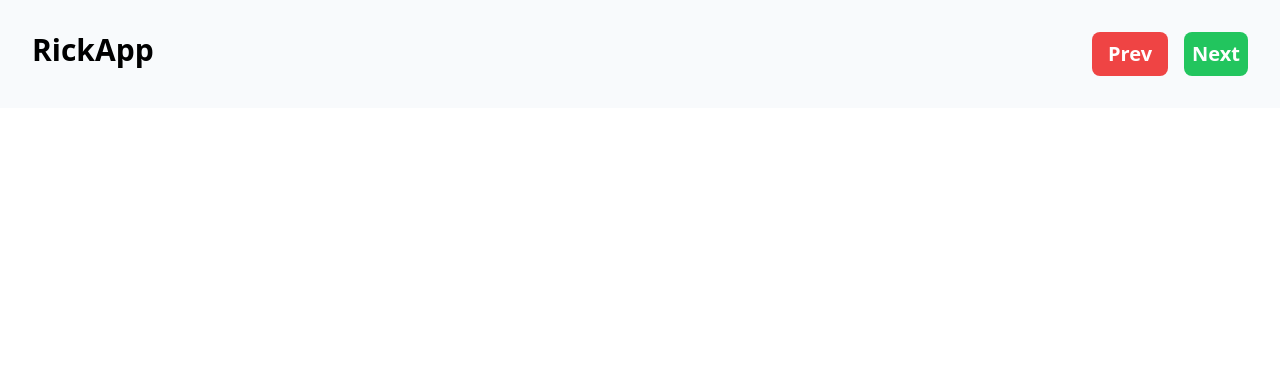
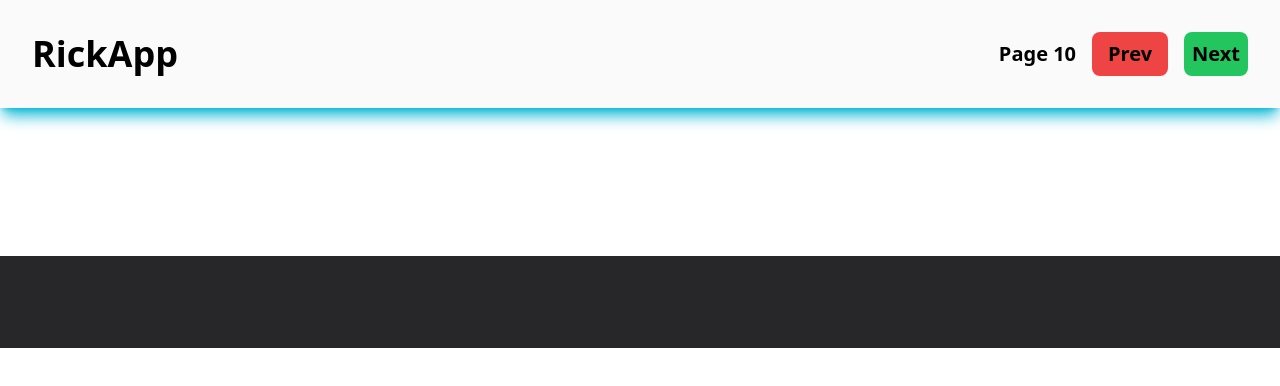
Before and after one commit to JebGy/p_sesion1, a plain HTML site: page index.html in a window 1280 px wide. Drawn offline with nearby package versions, Linux system fonts and the light colour scheme; no server answers.

Commit message:
Final
Actividad completada

```diff
--- a/index.html
+++ b/index.html
@@ -4,19 +4,38 @@
     <meta charset="UTF-8" />
     <meta name="viewport" content="width=device-width, initial-scale=1.0" />
     <title>RickApp</title>
-
   </head>
-  <body>
-    <nav class="bg-slate-50 flex flex-row p-8 justify-between text-xl text-black w-screen fixed">
-      <h1 class="font-black text-3xl">RickApp</h1>
-      <div class="gap-4 flex flex-row">
-        <button id="prev" class="font-black text-white bg-red-500 p-2 px-4 rounded-lg active:scale-75 transition-transform">Prev</button>
-        <button id="next" class="font-black text-white bg-green-500 p-2 rounded-lg active:scale-75 transition-transform">Next</button>
+  <body class="dark:bg-zinc-800 dark:text-white">
+    <nav
+      class="dark:bg-zinc-800 bg-zinc-50 flex lg:flex-row flex-col gap-4 p-8 justify-between items-center text-xl  w-screen fixed shadow-lg shadow-cyan-500 z-[99]"
+    >
+      <h1 class="font-black lg:text-4xl text-xl">RickApp</h1>
+      <div class="gap-4 flex flex-row justify-between items-center lg:w-fit w-full">
+        <h3 class="text-center font-black" id="pageid">Page 10</h3>
+        <div class="flex flex-row gap-4 items-center">
+          <button
+            id="prev"
+            class="font-black bg-red-500 p-2 px-4 rounded-lg active:scale-75 transition-transform"
+          >
+            Prev
+          </button>
+          <button
+            id="next"
+            class="font-black bg-green-500 p-2 rounded-lg active:scale-75 transition-transform"
+          >
+            Next
+          </button>
+        </div>
       </div>
     </nav>
-    <main id="main" class="w-full p-16">
+    <main id="main" class="w-full px-8 py-32">
       <div></div>
     </main>
+    <footer
+      class="w-full h-fit p-8 flex flex-col justify-center items-center text-xl bg-zinc-800"
+    >
+      <p class="text-transparent font-black">Created by Favio Munayco Rivera</p>
+    </footer>
   </body>
   <script src="/index.js"></script>
   <script src="https://cdn.tailwindcss.com"></script>
--- a/index.js
+++ b/index.js
@@ -1,6 +1,7 @@
 //global
 let charactersList = [];
 let currentPage = 10;
+const pageId = document.getElementById("pageid");
 
 //Obtenemos los personajes
 async function getCharacterData(page) {
@@ -20,6 +21,7 @@ async function getCharacterData(page) {
 //Llamamos la función
 
 function drawData() {
+  pageId.innerHTML = `Page ${currentPage+1}`;
   const mainContainer = document.getElementById("main");
 
   // Eliminar todos los elementos hijos del contenedor principal
@@ -32,7 +34,7 @@ function drawData() {
     "grid lg:grid-cols-4 justify-center gap-4 p-4 md:grid-cols-3 grid-cols-2";
   charactersList.map((character, index, array) => {
     const card = document.createElement("div");
-    card.className = "flex flex-col justify-center gap-2 shadow shadow-lg";
+    card.className = "flex flex-col justify-center rounded-lg shadow-xl overflow-hidden hover:scale-105 bg-transparent transition-transform hover:shadow-cyan-500";
     card.innerHTML = `<img src="${character.image}" alt="${character.name}"><p class="text-lg font-bold text-center p-2">${character.name}</p>`;
     container.appendChild(card);
   });
@@ -51,6 +53,13 @@ function pagination() {
       getCharacterData(currentPage);
     }
   };
+  bNext.onclick = () => {
+    if (currentPage < 42) {
+      currentPage++;
+      charactersList.length = 0;
+      getCharacterData(currentPage);
+    }
+  };
 }
 
 pagination();
```
